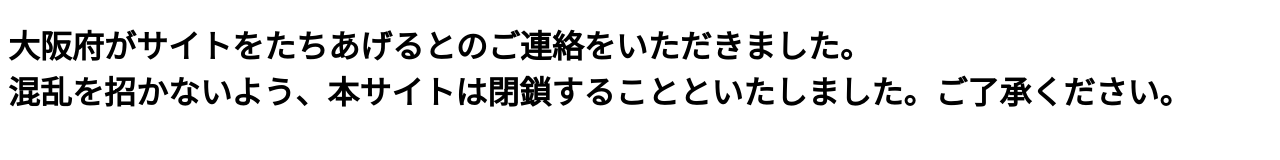
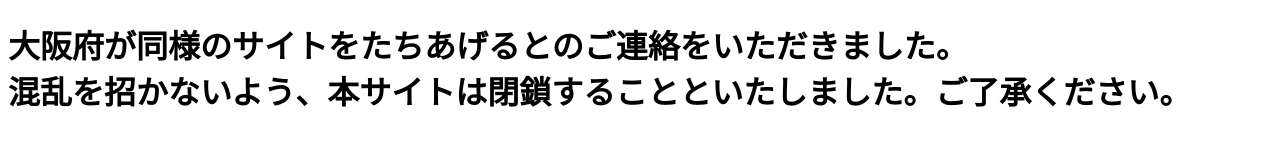
Before and after one commit to ngoishi/shazai-corona, a plain HTML site: page index.html in a window 1280 px wide. Drawn offline with Linux system fonts and the light colour scheme.

Commit message:
Update index.html

```diff
--- a/index.html
+++ b/index.html
@@ -8,7 +8,7 @@
 
 <body>
 
-<h1>大阪府がサイトをたちあげるとのご連絡をいただきました。<br>
+<h1>大阪府が同様のサイトをたちあげるとのご連絡をいただきました。<br>
     混乱を招かないよう、本サイトは閉鎖することといたしました。ご了承ください。</h1>
 
 </body>
```
